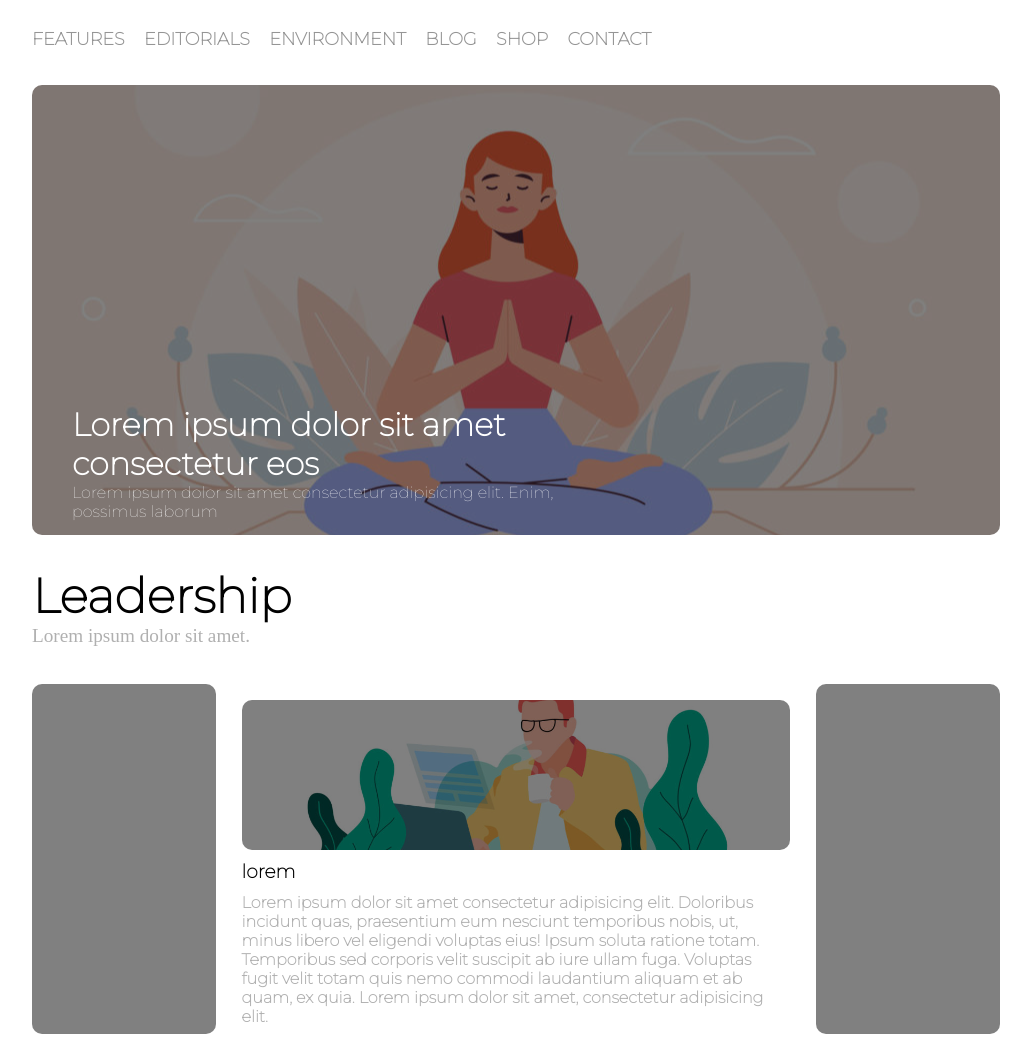
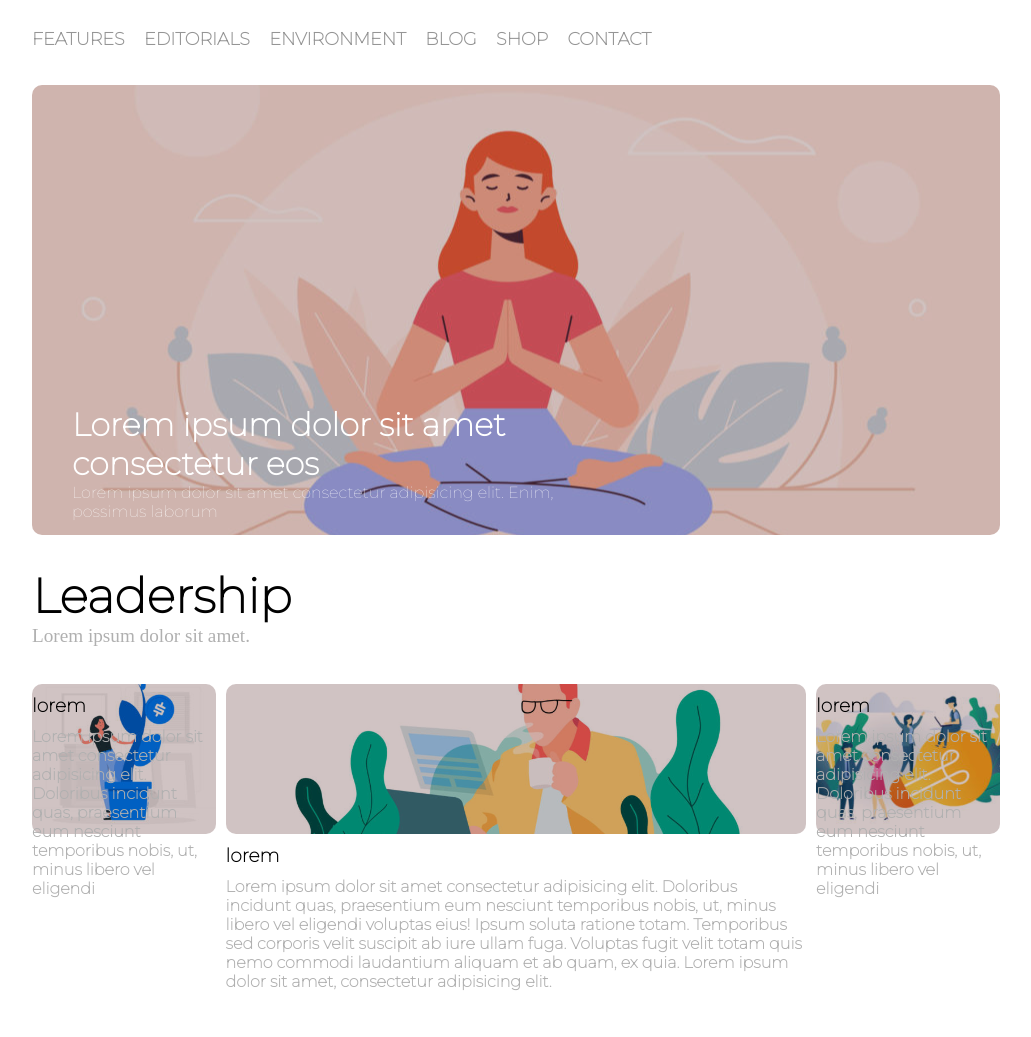
Before and after one commit to NicolaL95/htmlcss-wp, a plain HTML site: page index.html in a window 1280 px wide. Shown: the part 119-1156 px from the top of the page, without its empty margins (124-1155 px from the left). Drawn offline with Linux system fonts and the light colour scheme.

Commit message:
Sistemazione strututra

```diff
--- a/index.html
+++ b/index.html
@@ -43,11 +43,18 @@
             </section>
 
             <aside class="sidebar_1">
-
+                <div class="sidebar_background1"></div>
+                <h3>lorem</h3>
+                <p>Lorem ipsum dolor sit amet consectetur adipisicing elit. Doloribus incidunt quas, praesentium eum
+                    nesciunt temporibus nobis, ut, minus libero vel eligendi </p>
             </aside>
 
             <aside class="sidebar_2">
-
+                <div class="sidebar_background2"></div>
+                <h3>lorem</h3>
+                <p>Lorem ipsum dolor sit amet consectetur adipisicing elit. Doloribus incidunt quas, praesentium eum
+                    nesciunt temporibus nobis, ut, minus libero vel eligendi
+                </p>
             </aside>
             <!-- /.sidebar -->
 
@@ -62,8 +69,6 @@
             </section>
             <!-- /.maincontent -->
 
-            <aside class="sidebar">
-            </aside>
 
         </div>
 
--- a/style.css
+++ b/style.css
@@ -42,14 +42,14 @@ body {
     font-size: 2rem;
 }
 
-.centercontent:not(.desc_image){
+.centercontent{
     height: 450px;
      margin-bottom: 2rem;
      background-position: center;
       background-image: url("./img/banner.jpg");
       border-radius:10px;
       background-blend-mode: multiply;
-      background-color: gray;
+      background-color: #d0c3c3;
 }
 
 
@@ -114,22 +114,22 @@ body {
 
 }
 
-.maincontent_background,.sidebar_1,.sidebar_2{
+.maincontent_background, .sidebar_1, .sidebar_2{
     background-position: center;
     background-size: cover;
      background-blend-mode: multiply;
-      background-color: gray;
+      background-color: #d0c3c3;
     border-radius:10px;
 
 }
 
-.maincontent > h3{
+.maincontent > h3, .sidebar_1 > h3, .sidebar_2 > h3{
     margin: 10px 0;
     font-family: 'Montserrat', sans-serif;
     font-weight: 1000;
 }
 
-.maincontent > p{
+.maincontent > p,.sidebar_1 > p,.sidebar_2 > p{
     color: #B0B0B0;
     font-family: 'Montserrat', sans-serif;
     font-weight:1000;
@@ -137,13 +137,18 @@ body {
 
 .sidebar_1, .maincontent {
     float: left;
-    padding: 1rem;
     height: 350px;
+}
+
+.sidebar_1{
+     background-image: url(./img/img-1.jpg);
+     height: 150px;
+
 }
 .sidebar_2{
      float: right;
-    padding: 1rem;
-    height: 350px;
+  background-image: url(./img/img-3.jpg);
+     height: 150px;
 }
 
 .main_footer {
```
